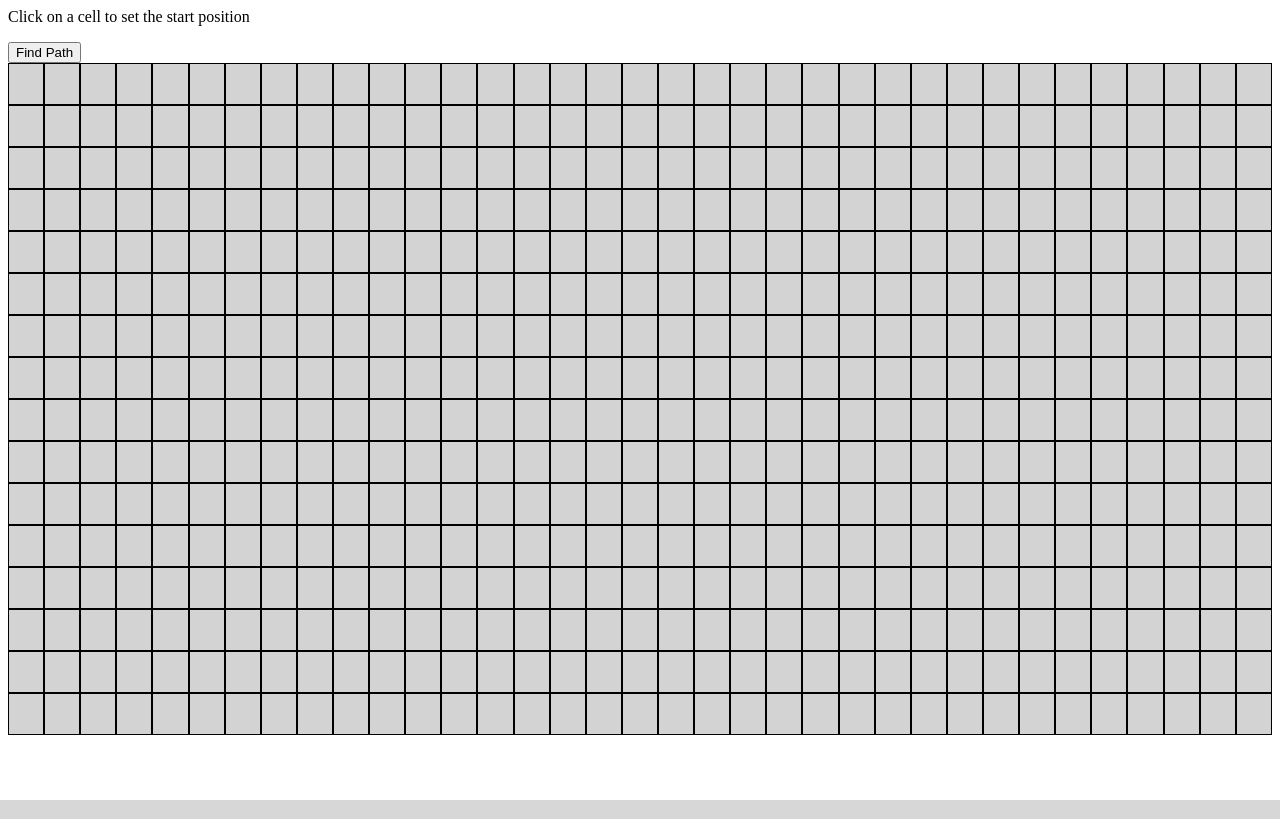
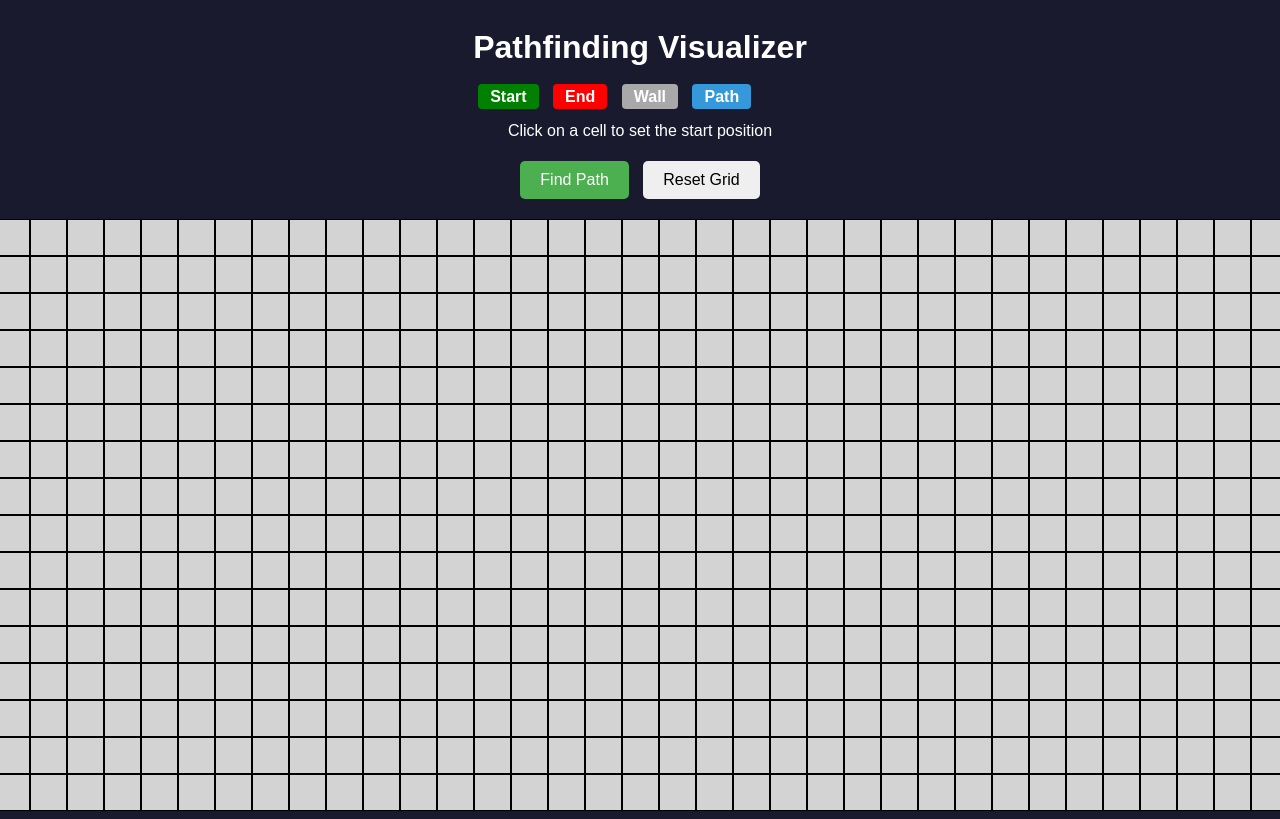
Before and after one commit to HidayatiMardhiah/pathfinder, a Flask app: page / in a window 1280 px wide. Run offline with Flask 3, Linux system fonts and the light colour scheme.

Commit message:
Improved UI

```diff
--- a/app.py
+++ b/app.py
@@ -18,3 +18,7 @@ def find_path():
     end = tuple(data['end'])
     path = bfs(grid, start, end)
     return jsonify({'path': path})
+
+@app.route('/reset', methods=['POST'])
+def reset():
+    return jsonify({'message': 'Grid reset successful'})
--- a/static/grid.css
+++ b/static/grid.css
@@ -1,6 +1,6 @@
 .box {
-    width: 40px;
-    height: 40px;
+    width: 35px;
+    height: 35px;
     border: 1px solid black;
     background-color: lightgray;
 }
@@ -19,3 +19,47 @@
 .end {
     background-color: red;
 }
+
+#legend span {
+    padding: 4px 12px;
+    border-radius: 4px;
+    margin: 5px;
+    color: white;
+    font-weight: bold;
+}
+
+body {
+    display: flex;
+    flex-direction: column;
+    align-items: center;
+    font-family: Arial, sans-serif;
+    background-color: #1a1a2e;
+    color: white;
+}
+
+button {
+    padding: 10px 20px;
+    border: none;
+    border-radius: 5px;
+    cursor: pointer;
+    font-size: 16px;
+    margin: 5px;
+    margin-bottom: 20px;
+}
+
+#findpath {
+    background-color: #4CAF50;
+    color: white;
+}
+
+#resetgrid {
+    background-color: #e74c3c;
+    color: white;
+}
+
+.path {
+    background-color: #3498db;
+    color: white;
+    padding: 4px 12px;
+    border-radius: 4px;
+}
--- a/static/grid.js
+++ b/static/grid.js
@@ -40,9 +40,11 @@ function change_color() {
             else if (end === null) {
                 box.classList.add('end')
                 end = box // assign each start and end box to remember its color and avoid override
+                message.textContent = "You may add walls by clicking on the cells. Click 'Find Path' to see the result."
             }
             else if (box !== start && box !== end){
                  box.classList.add('wall')
+
             }
         })
     })
@@ -88,3 +90,14 @@ function findPath() {
         })
     })
 }
+
+function resetGrid() {
+    const boxes = document.querySelectorAll('.box')
+    boxes.forEach(box => {
+        box.classList.remove('start','end', 'wall')
+        box.style.backgroundColor = ''
+    })
+    start = null
+    end = null
+    message.textContent = 'Click on a cell to set the start position'
+}
--- a/templates/grid.html
+++ b/templates/grid.html
@@ -3,8 +3,24 @@
         <link rel="stylesheet" href="/static/grid.css">
         <script src="/static/grid.js" defer></script>
     </head>
+    <header>
+        <h1>Pathfinding Visualizer</h1>
+
+        <div id="legend">
+            <span class="start">Start</span>
+            <span class="end">End</span>
+            <span class="wall">Wall</span>
+            <span class="path">Path</span>
+        </div>
+
+    </header>
     <body>
         <p id="message"> Click on a cell to set the start position</p>
-        <button id="findpath" onClick="findPath()"> Find Path</button>
+
+        <div id="button">
+            <button id="findpath" onClick="findPath()"> Find Path</button>
+            <button id="reset" onClick="resetGrid()"> Reset Grid</button>
+        </div>
+
     </body>
 </html>
```
